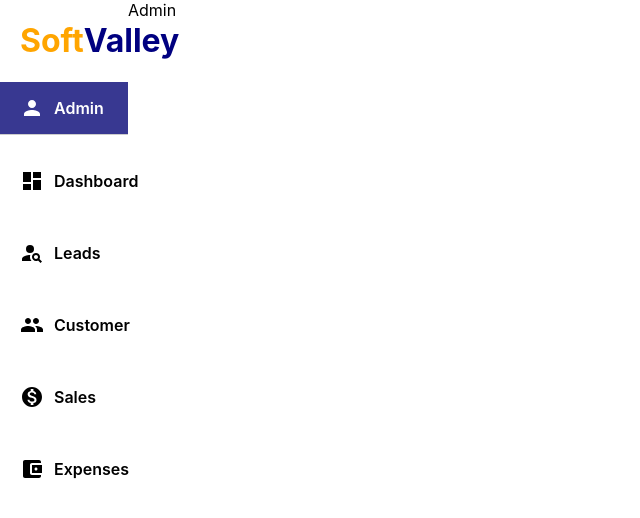
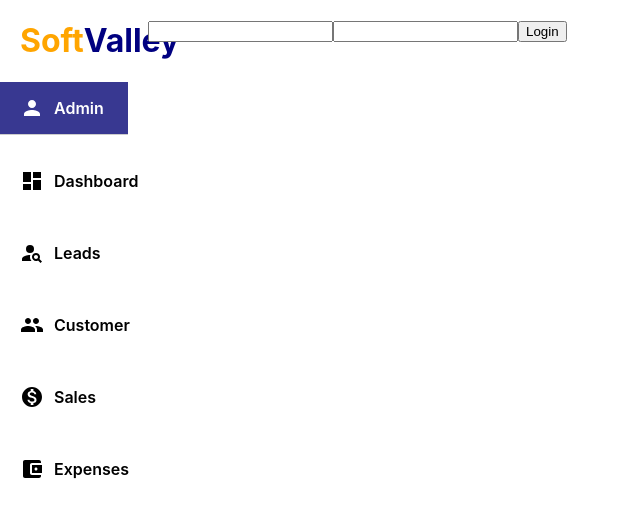
Before and after one commit to mabuhanifa/soft-valley-crm, a React (Create React App) app: page /admin in a window 1280 px wide. Shown: the top 518 px of the page, without its empty margins (0-640 px from the left). Built offline with nearby package versions, Linux system fonts and the light colour scheme.

Commit message:
login form

```diff
--- a/src/App.css
+++ b/src/App.css
@@ -43,6 +43,7 @@
 .active-link .icons {
   color: white;
 }
-.leadsContainer {
+.leadsContainer,
+.adminContainer {
   padding: 20px;
 }
--- a/src/components/Admin.js
+++ b/src/components/Admin.js
@@ -1,13 +1,31 @@
-import React from "react";
+import React, { useState } from "react";
 import SideBar from "./SideBar";
 
 export default function Admin() {
+  const [email, setEmail] = useState("");
+  const [password, setPassword] = useState("");
+
+  const logIn = (e) => {
+    e.preventDefault();
+  };
   return (
     <div className="home">
       <div className="side">
         <SideBar />
       </div>
-      <div>Admin</div>
+      <div className="adminContainer">
+        <div></div>
+        <div>
+          <form onSubmit={logIn}>
+            <input type="text" onChange={(e) => setEmail(e.target.value)} />
+            <input
+              type="password"
+              onChange={(e) => setPassword(e.target.value)}
+            />
+            <input type="submit" value="Login" />
+          </form>
+        </div>
+      </div>
     </div>
   );
 }
```
